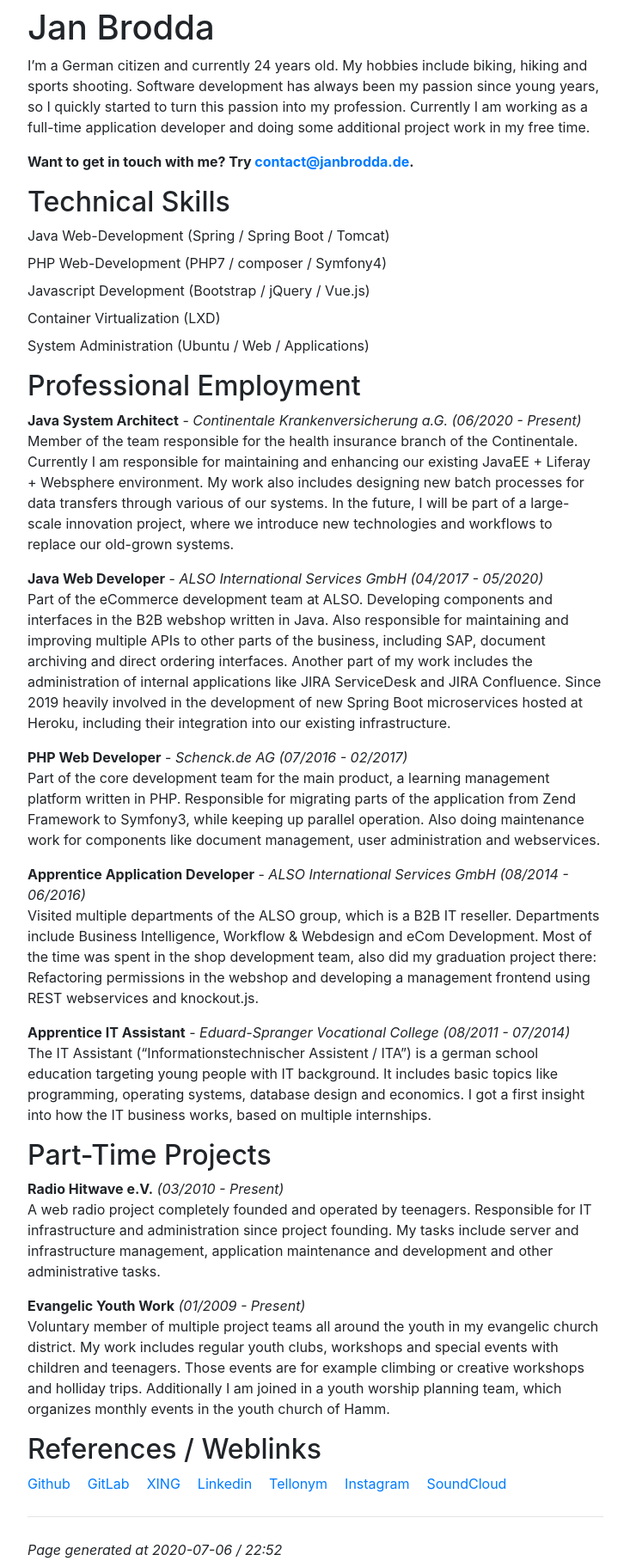
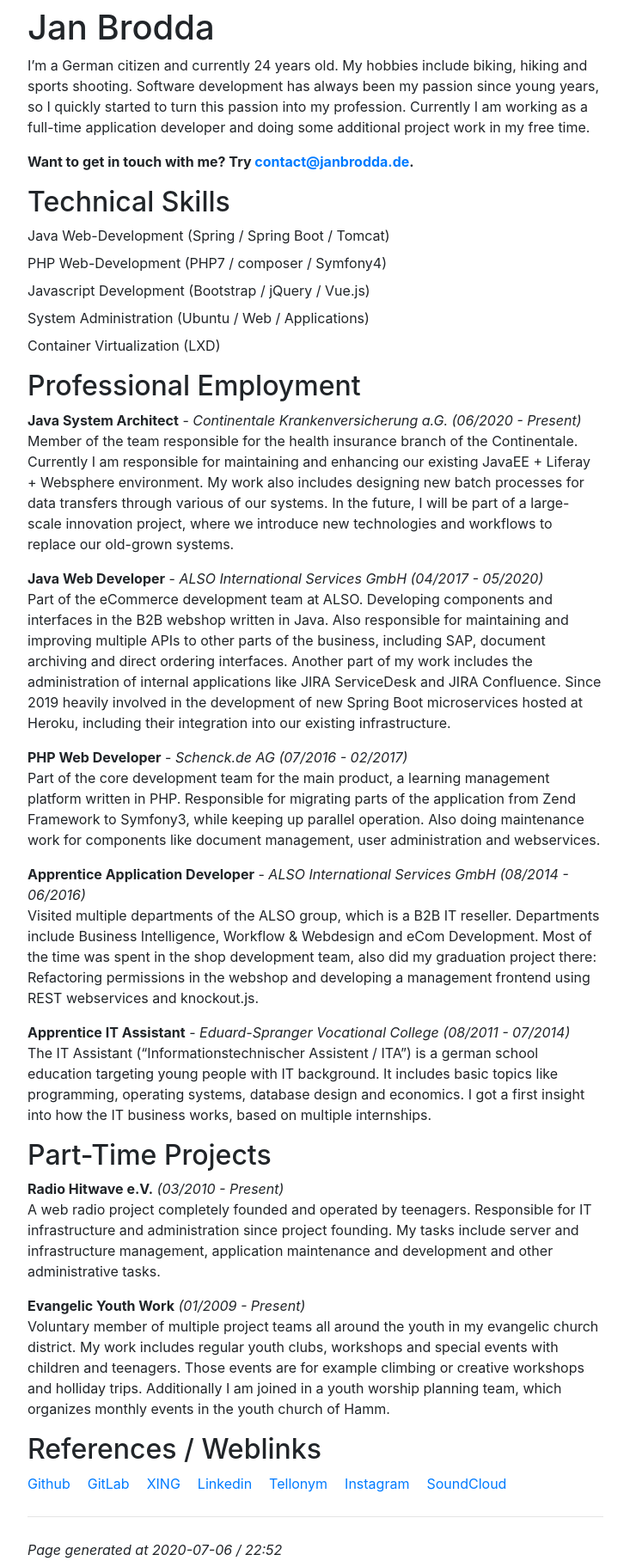
Before and after one commit to janxb/janxb.github.io, a Jekyll site: the page built from _pages/index.md, in a window 1280 px wide. Shown: the whole page at 86% size, without its empty margins (273-1006 px from the left). Built offline with Jekyll 4.4.1, drawn with Linux system fonts in a browser that asks for light colours; comment, search, counter and statistics services are not loaded.

```diff
--- a/_pages/index.md
+++ b/_pages/index.md
@@ -14,8 +14,8 @@ I'm a German citizen and currently {{ my_age }} years old. My hobbies include bi
 - Java Web-Development (Spring / Spring Boot / Tomcat)
 - PHP Web-Development (PHP7 / composer / Symfony4)
 - Javascript Development (Bootstrap / jQuery / Vue.js)
+- System Administration (Ubuntu / Web / Applications)
 - Container Virtualization (LXD)
-- System Administration (Ubuntu / Web / Applications)
 
 ## Professional Employment
 
```
